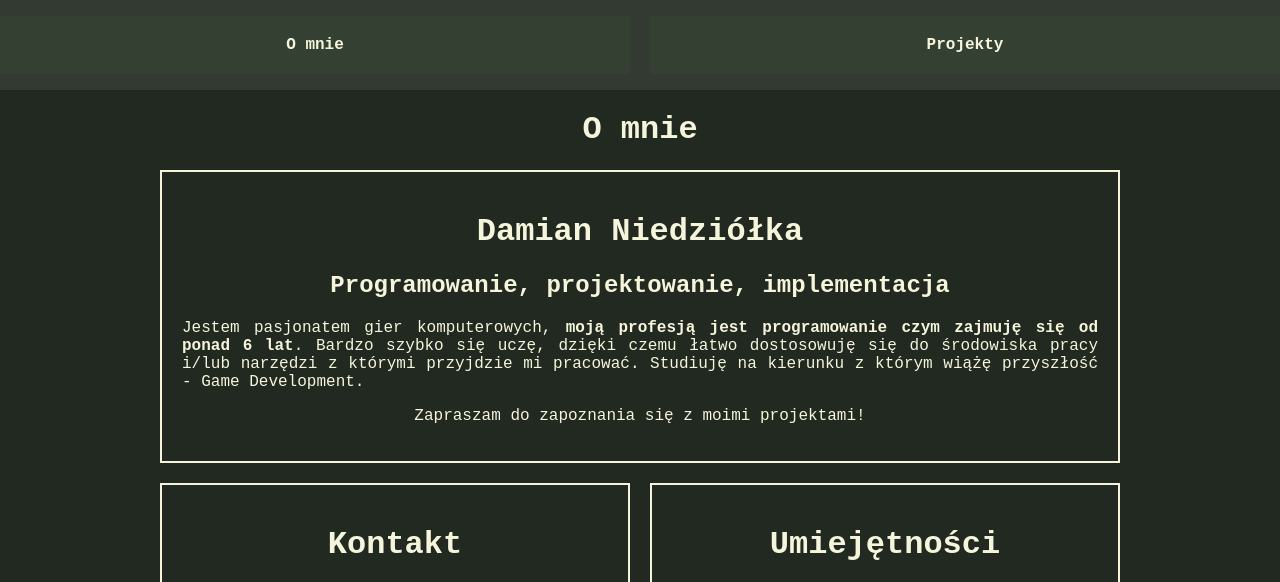
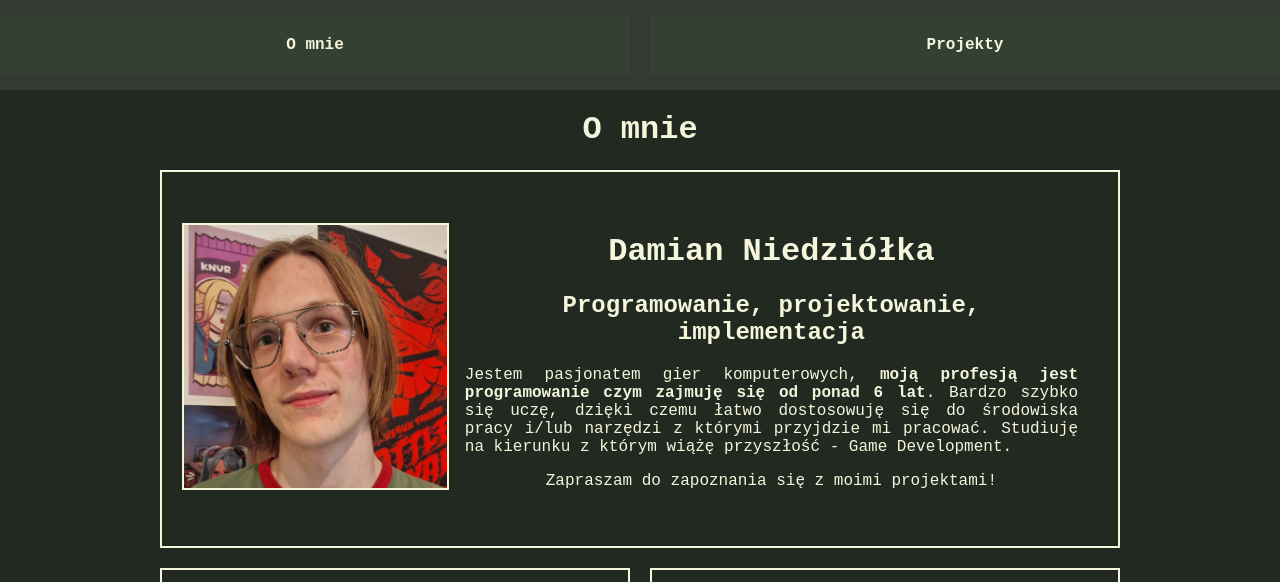
Before and after one commit to Karmelica/karmelica.github.io, a plain HTML site: page index.html in a window 1280 px wide. Shown: the top 582 px of the page. Drawn offline with Linux system fonts and the light colour scheme; no server answers.

Commit message:
Add profile picture and restructure about section in index.html

```diff
--- a/index.html
+++ b/index.html
@@ -17,11 +17,16 @@
         <div class="intro" id="intro">
             <h1>O mnie</h1>
             <div class="about" id="about">
-                <h1>Damian Niedziółka</h1>
-                <h2>Programowanie, projektowanie, implementacja</h2>
-                <p>Jestem pasjonatem gier komputerowych, <b>moją profesją jest programowanie czym zajmuję się od ponad 6 lat</b>. Bardzo szybko się uczę, dzięki czemu łatwo dostosowuję się do środowiska pracy i/lub narzędzi z którymi przyjdzie mi pracować. Studiuję na kierunku z którym wiążę przyszłość - Game Development.
-                </p>
-                <p style="text-align: center;">Zapraszam do zapoznania się z moimi projektami!</p>
+                <div class="profile-picture">
+                    <img src="PFP.jpg" alt="Zdjęcie profilowe">
+                </div>
+                <div class="description">
+                    <h1>Damian Niedziółka</h1>
+                    <h2>Programowanie, projektowanie, implementacja</h2>
+                    <p>Jestem pasjonatem gier komputerowych, <b>moją profesją jest programowanie czym zajmuję się od ponad 6 lat</b>. Bardzo szybko się uczę, dzięki czemu łatwo dostosowuję się do środowiska pracy i/lub narzędzi z którymi przyjdzie mi pracować. Studiuję na kierunku z którym wiążę przyszłość - Game Development.
+                    </p>
+                    <p style="text-align: center;">Zapraszam do zapoznania się z moimi projektami!</p>
+                </div>
             </div>
             <div class="info">
                 <div class="contact">
--- a/style.css
+++ b/style.css
@@ -21,10 +21,27 @@ body{
 }
 
 .about{
+    display: flex;
     border: 2px solid beige;
     width: 100% - 20px;
     padding: 20px;
     margin: 20px;
+}
+
+.profile-picture{
+    flex: 30%;
+    margin: auto;
+}
+
+.description{
+    flex: 70%;
+    margin: 20px;
+}
+
+.profile-picture img{
+    width: min(100%, 300px);
+    border: 2px solid beige;
+
 }
 
 .info{
@@ -67,7 +84,13 @@ body{
         margin-top: 20px;
         margin-bottom: 20px;
     }
+}
 
+@media screen and (max-width: 700px) {
+    .about{
+        text-align: center;
+        display: block;
+    }
 }
 
 .contributions{
```
Also changed, not shown: PFP.jpg (added).
